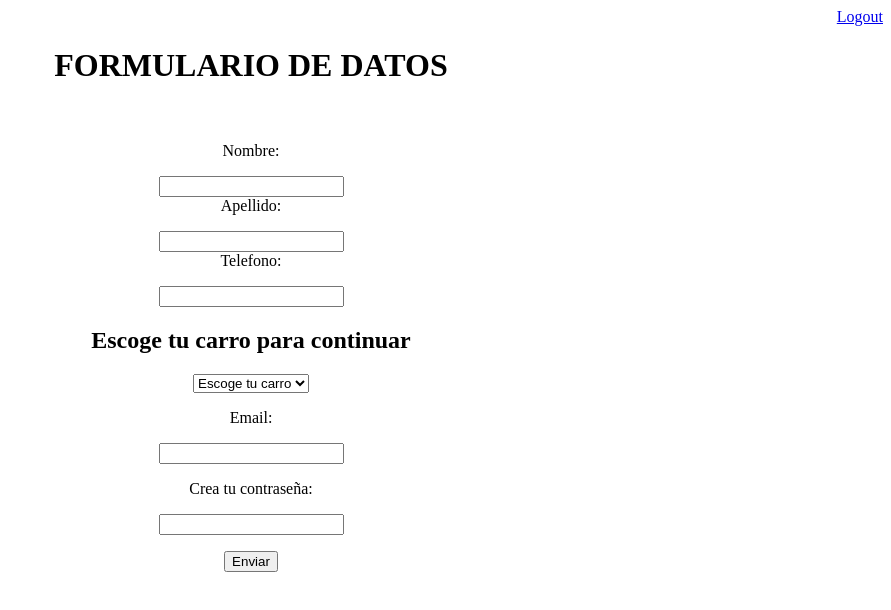
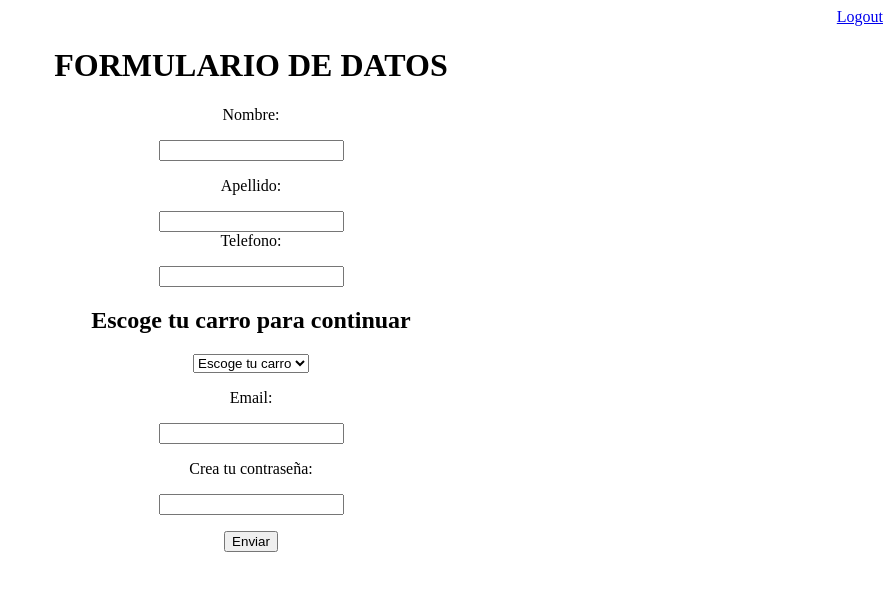
Before and after one commit to MaiaRT46RRRRRRR/CUESTIONARIO, a plain HTML site: page index.html in a window 1280 px wide. Shown: the whole page, without its empty margins (389-1280 px from the left). Drawn offline with Linux system fonts and the light colour scheme; a script that the page names is missing.

Commit message:
Actualizando el master

```diff
--- a/index.html
+++ b/index.html
@@ -17,29 +17,26 @@
     <center>FORMULARIO DE DATOS</center>
     </h1>
   <p></p>
-  <br></br>
   <section>
     <form action="" method="POST">
       <div style="text-align:center;">
-        <label for="nombre">Nombre:</label><p></p>
-        <input id="nombre" type="text" class="inputcentreado" required >
+        <p><label for="nombre">Nombre:</label></p>
+        <input id="nombre" type="text"  required >
       </div>
       <div style="text-align:center;">
-        <label for="apellido"><center>Apellido:</center></label><p></p>
+        <p><label for="apellido"><center>Apellido:</center></label></p>
         <input id="apellido" type="text" required>
       </div>
       <div style="text-align:center;">
         <label for="telefono"><center>Telefono:</center></label>
-        <p></p>
-        <input id="telefono" type="text" align="center" required>
+        <p><input id="telefono" type="tel" required></p>
       </div>
-      <p></p>
-      <section>
+  <section>
       <h2><center>Escoge tu carro para continuar </center></h2>
     </section>
     <div style="text-align:center;">
         <label for="seleccione"></label>
-        <select class="" name="seleccione">
+        <select class="" name="seleccione"  required >
         <option value="valor1" selected>Escoge tu carro</option>
         <option>Volvo</option>
         <option>Saab</option>
```
